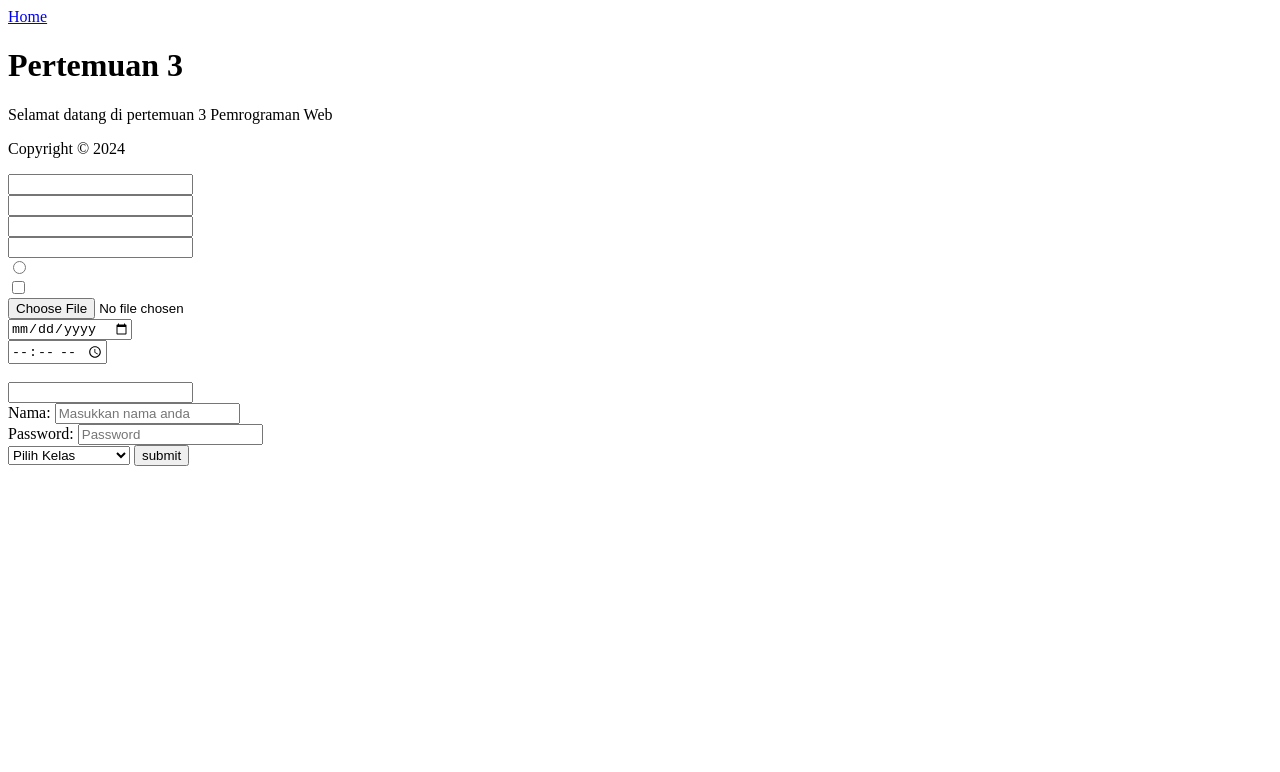
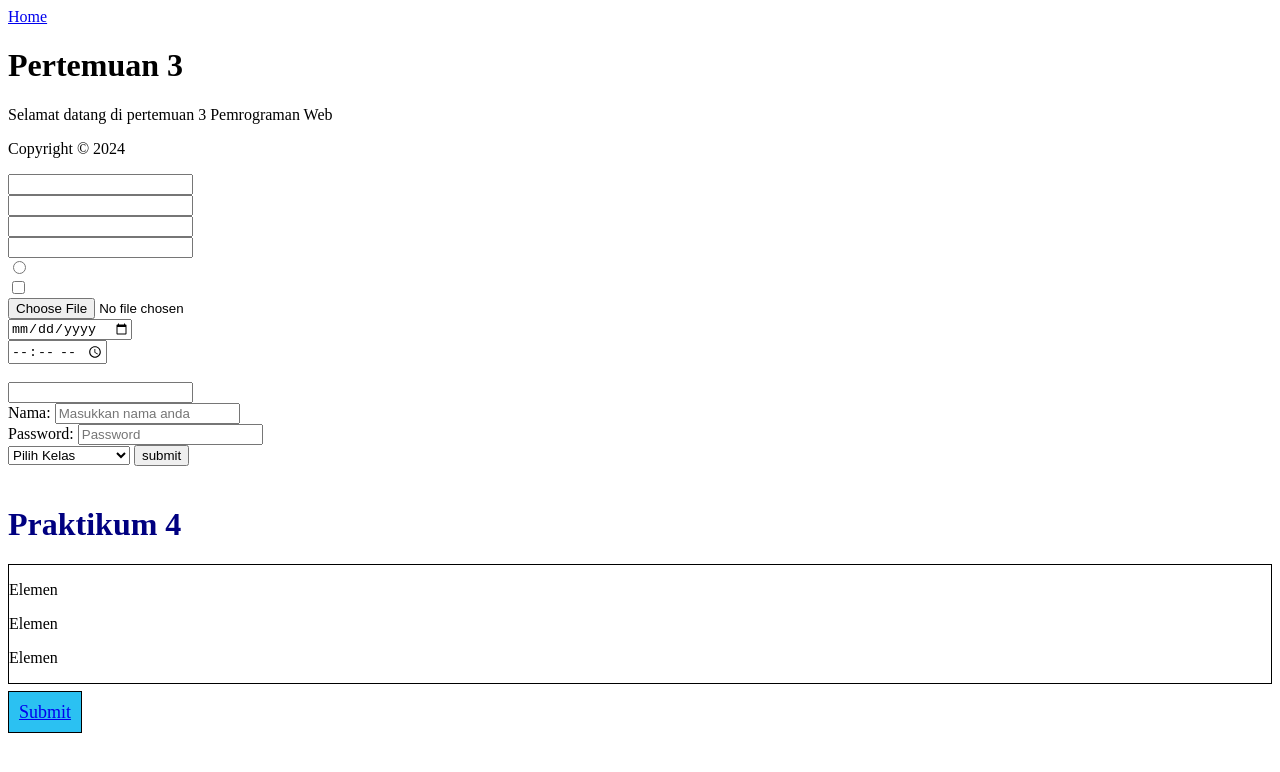
Before and after one commit to delizadell/PemWeb1, a plain HTML site: page pert3.html in a window 1280 px wide. Drawn offline with Linux system fonts and the light colour scheme.

Commit message:
Update pert3.html

```diff
--- a/pert3.html
+++ b/pert3.html
@@ -4,6 +4,7 @@
     <meta charset="UTF-8">
     <meta name="viewport" content="width=device-width, initial-scale=1.0">
     <title>Document</title>
+    <link rel="stylesheet" href="styles.css">
 </head>
 <body>
    <nav>
@@ -46,5 +47,14 @@
     </select>
     <input type="submit" value="submit">
    </form>
+       <br>
+   <h1 style="color:navy;"> Praktikum 4</h1>
+   <div style="border: 1px solid;">
+    <p>Elemen</p>
+    <p>Elemen</p>
+    <p>Elemen</p>
+   </div>
+   <br>
+   <a href="#" style="border: 1px solid black; background-color: rgb(43, 193, 242); width:fit-content; padding: 10px; font-size: large; font-weight: 500;">Submit</a>
 </body>
 </html>
```
